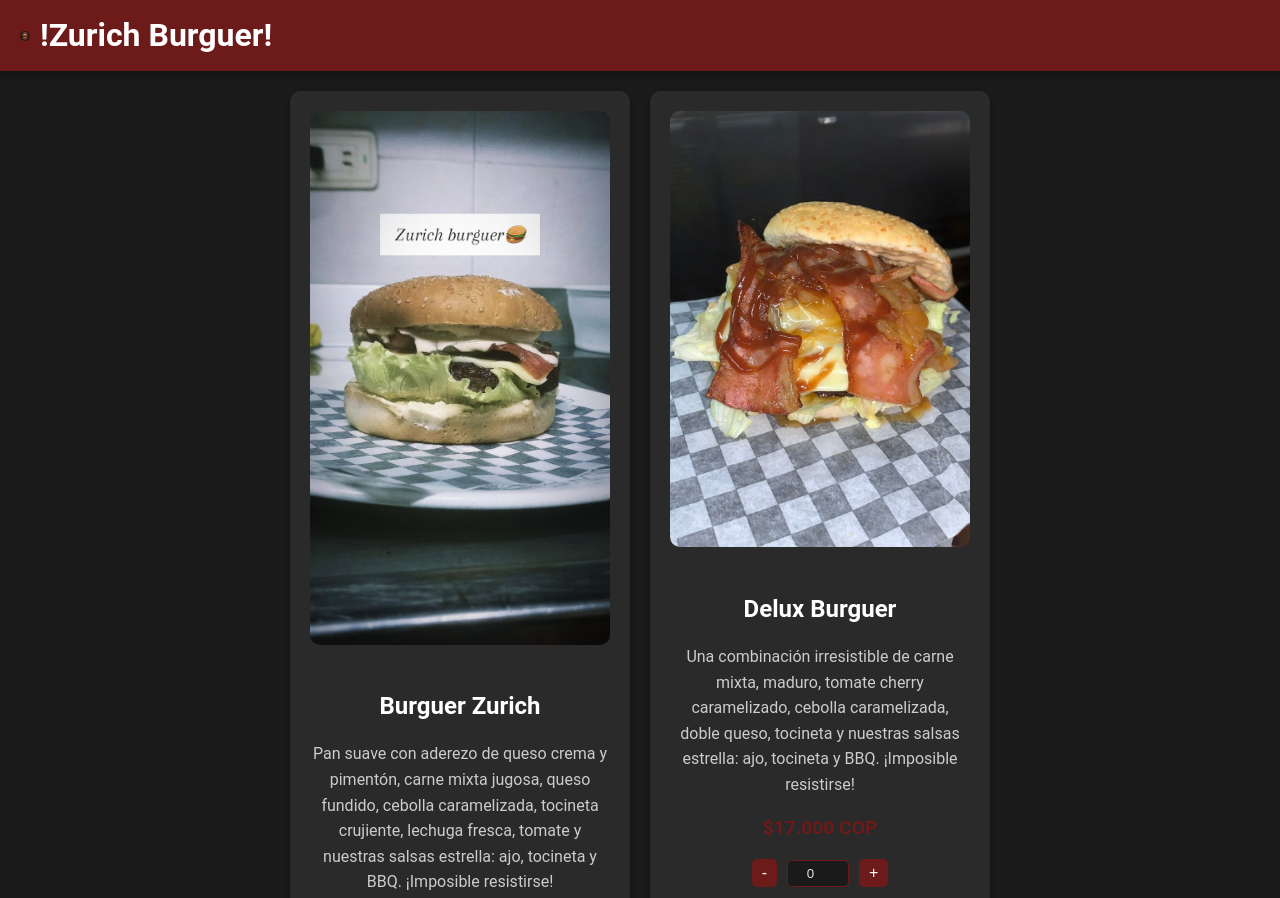
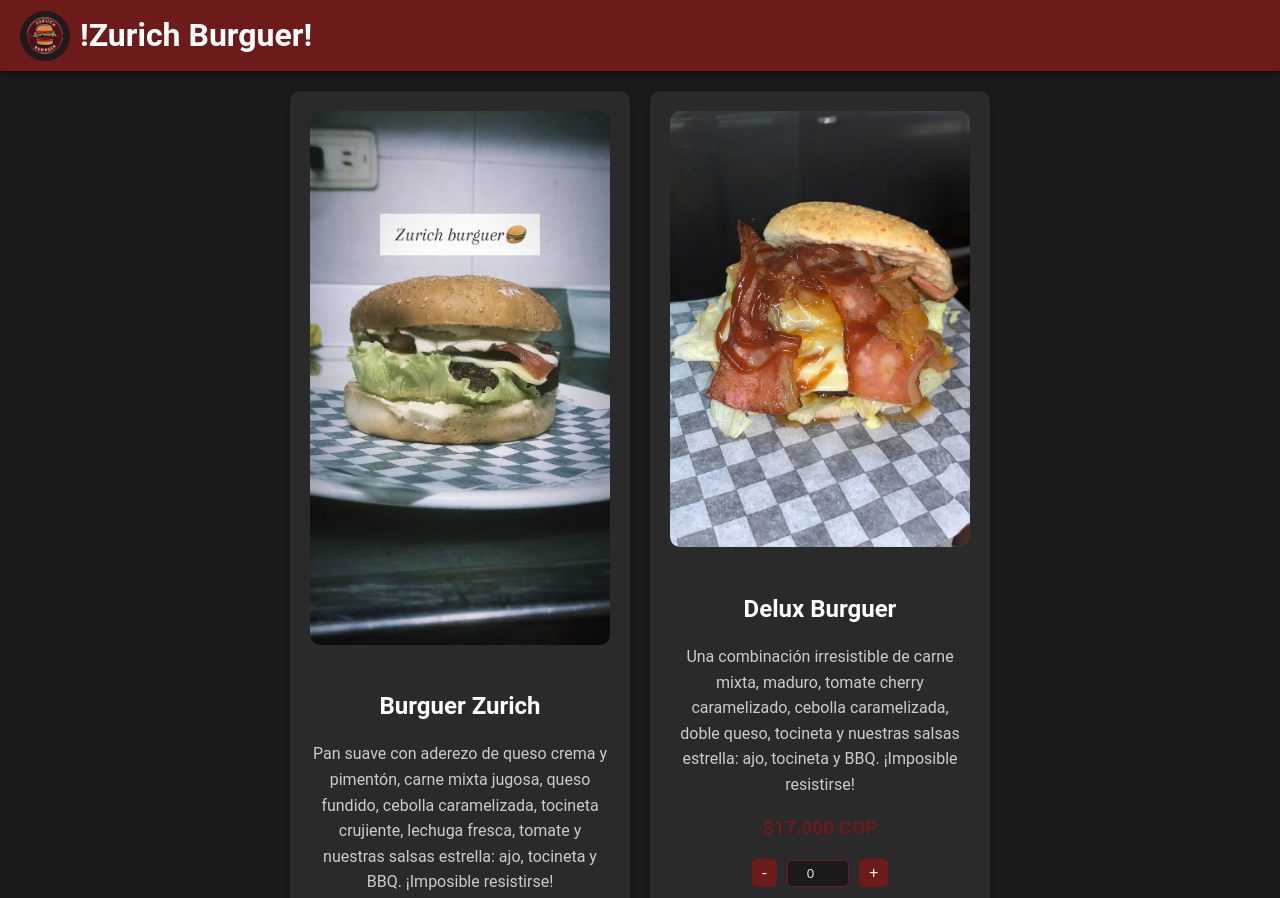
Before and after one commit to Ziirjake/Zurich_burguer, a plain HTML site: page index.html in a window 1280 px wide. Shown: the top 898 px of the page. Drawn offline with Linux system fonts and the light colour scheme.

Commit message:
Update styles.css

```diff
--- a/styles.css
+++ b/styles.css
@@ -24,7 +24,7 @@
 }
 
 .logo {
-    width: 10px; /* Tamaño del logo */
+    width: 50px; /* Tamaño del logo */
     height: auto; /* Mantiene la proporción */
     border-radius: 50%; /* Opcional: si quieres un logo redondo */
 }
```
